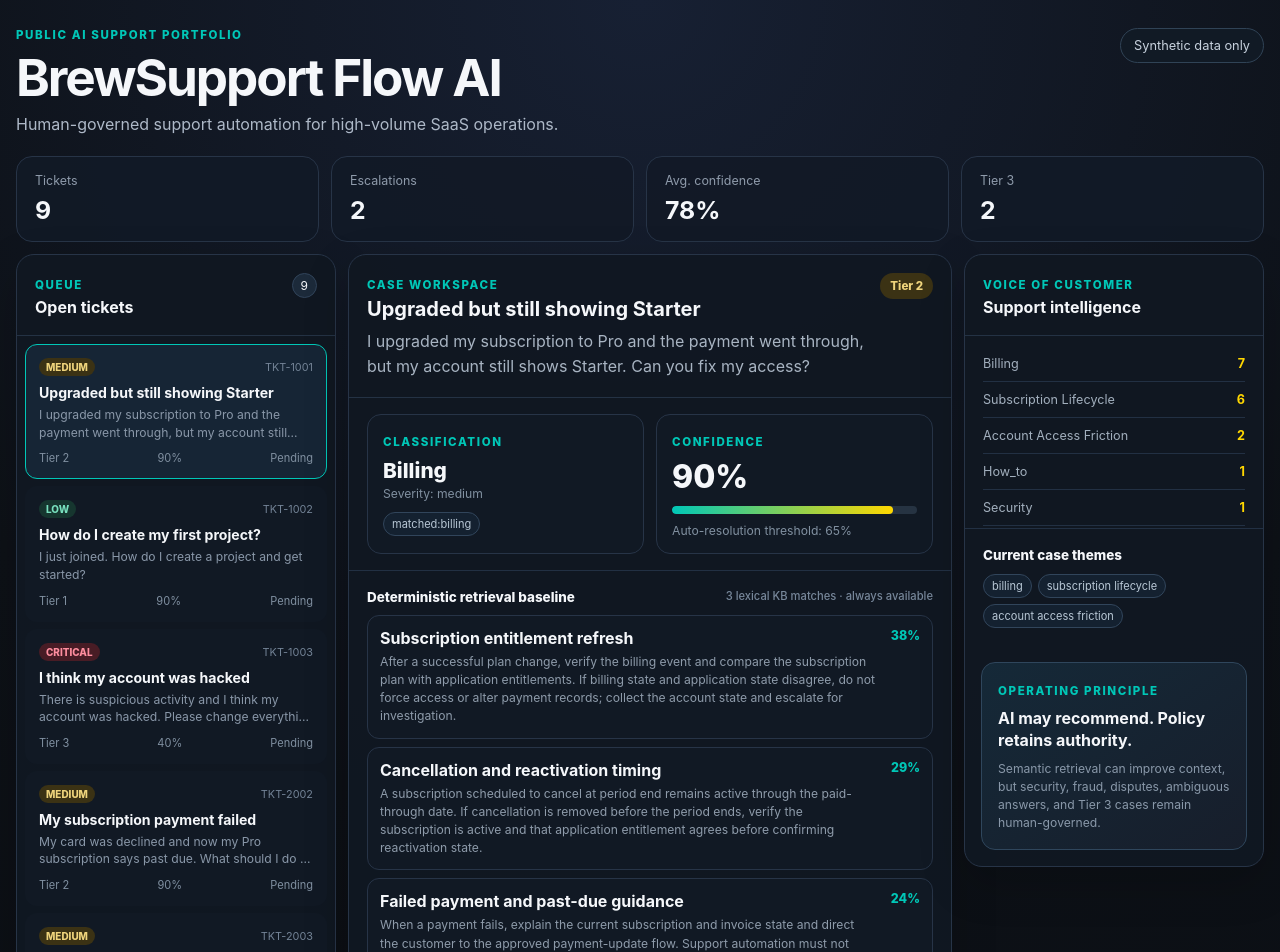
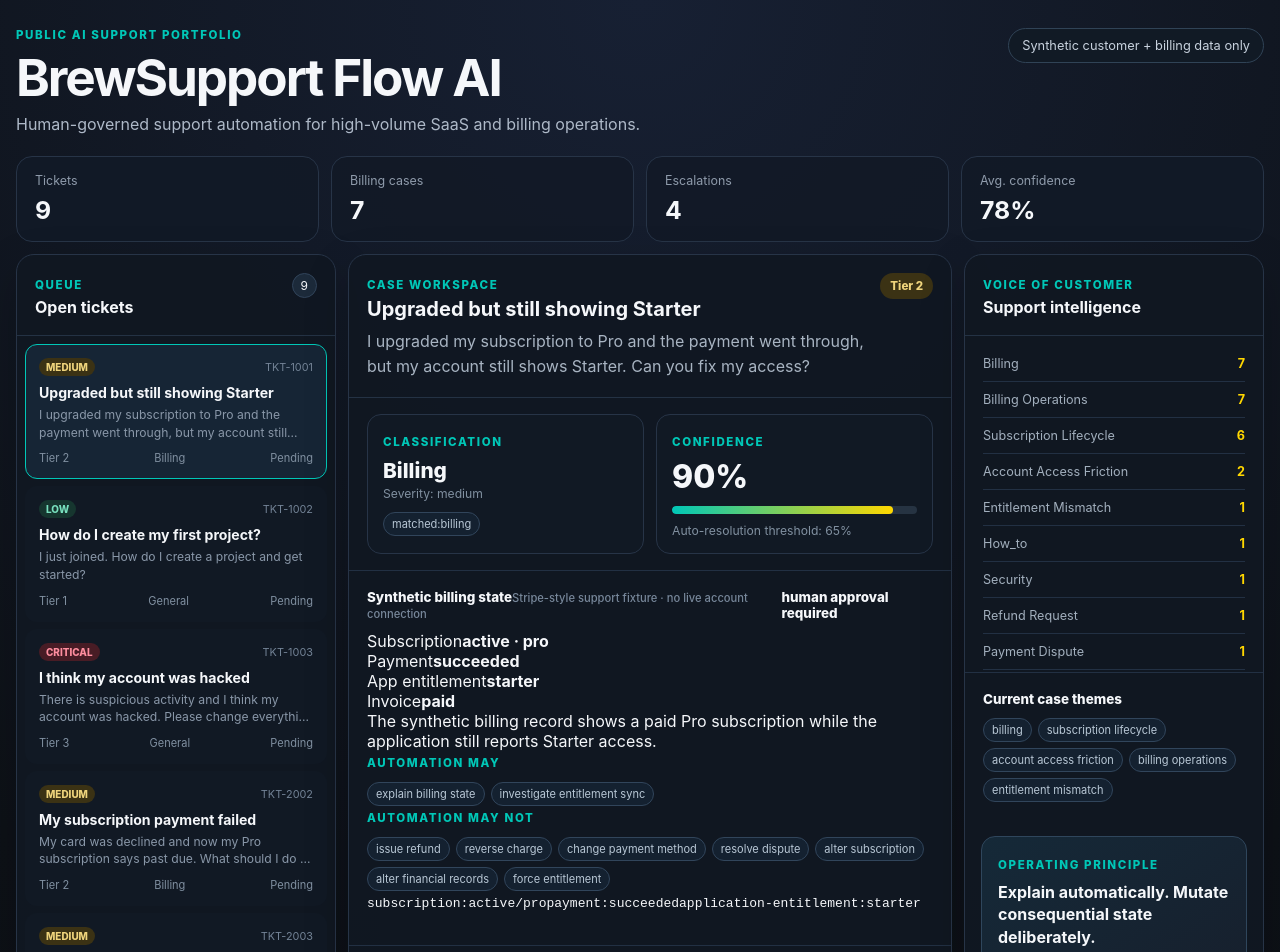
Before and after one commit to Rabrewing/brewsupport-flow-ai, a Next.js app: page / in a window 1280 px wide. Shown: the top 952 px of the page. Built offline with nearby package versions, Linux system fonts and the light colour scheme.

Commit message:
feat(bsf-4): visualize synthetic billing state and authority

```diff
--- a/app/page.tsx
+++ b/app/page.tsx
@@ -1,8 +1,10 @@
 "use client";
 
 import { useMemo, useState } from "react";
+import type { BillingSupportAssessment } from "../src/billing/types";
+import { runLocalSupportFlowWithBilling } from "../src/billing/runBillingSupportFlow";
+import { findSyntheticBillingScenario } from "../src/billing/syntheticBillingData";
 import { demoTickets, knowledgeBase } from "../src/demoData";
-import { runSupportFlow } from "../src/supportFlow";
 
 type GovernedDraftApiResponse = {
   ticketId: string;
@@ -30,6 +32,7 @@ type GovernedDraftApiResponse = {
     semanticScore: number | null;
     strategy: "lexical" | "semantic" | "hybrid";
   }>;
+  billing: BillingSupportAssessment | null;
 };
 
 type AiDraftState = {
@@ -44,17 +47,24 @@ export default function HomePage() {
   const [aiDrafts, setAiDrafts] = useState<Record<string, AiDraftState>>({});
 
   const selected = demoTickets.find((ticket) => ticket.id === selectedId) ?? demoTickets[0];
-  const decision = useMemo(() => (selected ? runSupportFlow(selected, knowledgeBase) : null), [selected]);
-  const decisions = demoTickets.map((ticket) => ({ ticket, decision: runSupportFlow(ticket, knowledgeBase) }));
+  const decision = useMemo(
+    () => (selected ? runLocalSupportFlowWithBilling(selected, knowledgeBase) : null),
+    [selected],
+  );
+  const billingScenario = selected ? findSyntheticBillingScenario(selected.billingScenarioId) : undefined;
+  const decisions = demoTickets.map((ticket) => ({
+    ticket,
+    decision: runLocalSupportFlowWithBilling(ticket, knowledgeBase),
+  }));
 
   const metrics = {
     total: decisions.length,
-    escalations: decisions.filter(({ decision }) => decision.escalate).length,
+    billingCases: decisions.filter(({ decision: itemDecision }) => Boolean(itemDecision.billing)).length,
+    escalations: decisions.filter(({ decision: itemDecision }) => itemDecision.escalate).length,
     avgConfidence:
       decisions.length === 0
         ? 0
         : decisions.reduce((sum, item) => sum + item.decision.confidence, 0) / decisions.length,
-    tier3: decisions.filter(({ decision }) => decision.classification.tier === 3).length,
   };
 
   const vocCounts = new Map<string, number>();
@@ -108,16 +118,16 @@ export default function HomePage() {
         <div>
           <div className="eyebrow">PUBLIC AI SUPPORT PORTFOLIO</div>
           <h1>BrewSupport Flow AI</h1>
-          <p>Human-governed support automation for high-volume SaaS operations.</p>
+          <p>Human-governed support automation for high-volume SaaS and billing operations.</p>
         </div>
-        <div className="safetyBadge">Synthetic data only</div>
+        <div className="safetyBadge">Synthetic customer + billing data only</div>
       </header>
 
       <section className="metrics" aria-label="Support metrics">
         <Metric label="Tickets" value={String(metrics.total)} />
+        <Metric label="Billing cases" value={String(metrics.billingCases)} />
         <Metric label="Escalations" value={String(metrics.escalations)} />
         <Metric label="Avg. confidence" value={`${Math.round(metrics.avgConfidence * 100)}%`} />
-        <Metric label="Tier 3" value={String(metrics.tier3)} />
       </section>
 
       <section className="workspace">
@@ -149,7 +159,7 @@ export default function HomePage() {
                   <p>{ticket.body}</p>
                   <div className="ticketMeta">
                     <span>Tier {itemDecision.classification.tier}</span>
-                    <span>{Math.round(itemDecision.confidence * 100)}%</span>
+                    <span>{itemDecision.billing ? "Billing" : "General"}</span>
                     <span className={`status status-${itemStatus}`}>{itemStatus}</span>
                   </div>
                 </button>
@@ -188,6 +198,52 @@ export default function HomePage() {
             </InfoCard>
           </div>
 
+          {decision.billing && billingScenario && (
+            <div className="sectionBlock billingSection">
+              <div className="sectionTitle billingTitle">
+                <div>
+                  <span>Synthetic billing state</span>
+                  <small>Stripe-style support fixture · no live account connection</small>
+                </div>
+                <span className={`authorityPill authority-${decision.billing.authority}`}>
+                  {decision.billing.authority.replaceAll("-", " ")}
+                </span>
+              </div>
+
+              <div className="billingGrid">
+                <BillingState label="Subscription" value={`${billingScenario.subscription.status} · ${billingScenario.subscription.plan}`} />
+                <BillingState label="Payment" value={billingScenario.payment.status} />
+                <BillingState label="App entitlement" value={billingScenario.applicationEntitlement} />
+                <BillingState label="Invoice" value={billingScenario.invoice?.status ?? "none"} />
+              </div>
+
+              <div className="billingSummary">{decision.billing.summary}</div>
+
+              <div className="billingPolicyGrid">
+                <div className="billingPolicyCard">
+                  <span className="kicker">Automation may</span>
+                  <div className="tagRow">
+                    {decision.billing.recommendedActions.map((action) => (
+                      <span className="tag allowedTag" key={action}>{action.replaceAll("_", " ")}</span>
+                    ))}
+                  </div>
+                </div>
+                <div className="billingPolicyCard">
+                  <span className="kicker">Automation may not</span>
+                  <div className="tagRow">
+                    {decision.billing.prohibitedActions.map((action) => (
+                      <span className="tag blockedTag" key={action}>{action.replaceAll("_", " ")}</span>
+                    ))}
+                  </div>
+                </div>
+              </div>
+
+              <div className="billingEvidence">
+                {decision.billing.evidence.map((item) => <code key={item}>{item}</code>)}
+              </div>
+            </div>
+          )}
+
           <div className="sectionBlock">
             <div className="sectionTitle">
               <span>Deterministic retrieval baseline</span>
@@ -222,7 +278,7 @@ export default function HomePage() {
             <div className="sectionTitle aiDraftTitle">
               <div>
                 <span>Governed AI + hybrid RAG</span>
-                <small>Semantic retrieval · structured output · deterministic policy authority</small>
+                <small>Semantic retrieval · structured output · billing policy stays deterministic</small>
               </div>
               <button className="aiButton" onClick={generateAiDraft} disabled={aiDraftState?.loading}>
                 {aiDraftState?.loading ? "Running…" : aiDraftState?.result ? "Run AI + RAG again" : "Run AI + RAG"}
@@ -231,7 +287,7 @@ export default function HomePage() {
 
             {!aiDraftState?.result && !aiDraftState?.error && (
               <div className="aiEmptyState">
-                Run the provider-backed workflow to combine lexical and semantic KB evidence before drafting. If embeddings or drafting are unavailable, the system degrades safely to deterministic retrieval and response behavior.
+                Run the provider-backed workflow to combine lexical and semantic KB evidence before drafting. Synthetic billing evidence may inform the explanation, but refunds, payment changes, disputes, subscription mutations, and forced entitlements remain outside model authority.
               </div>
             )}
 
@@ -249,6 +305,9 @@ export default function HomePage() {
                       ? `${aiDraftState.result.retrieval.provider} · ${aiDraftState.result.retrieval.model ?? "embedding model"}`
                       : "Deterministic retrieval"}
                   </span>
+                  {aiDraftState.result.billing && (
+                    <span>Billing: {aiDraftState.result.billing.authority.replaceAll("-", " ")}</span>
+                  )}
                 </div>
 
                 <div className="kbList">
@@ -331,14 +390,14 @@ export default function HomePage() {
 
           <div className="principleCard">
             <span className="kicker">OPERATING PRINCIPLE</span>
-            <strong>AI may recommend. Policy retains authority.</strong>
-            <p>Semantic retrieval can improve context, but security, fraud, disputes, ambiguous answers, and Tier 3 cases remain human-governed.</p>
+            <strong>Explain automatically. Mutate consequential state deliberately.</strong>
+            <p>AI and retrieval may improve support answers, but financial actions, disputes, security cases, and unsafe account changes remain human-governed.</p>
           </div>
         </aside>
       </section>
 
       <footer>
-        BrewSupport Flow AI · Built by Randy Brewington · Portfolio demonstration · No real customer or billing data
+        BrewSupport Flow AI · Built by Randy Brewington · Portfolio demonstration · No real customer, Stripe, or payment data
       </footer>
     </main>
   );
@@ -361,3 +420,12 @@ function InfoCard({ title, children }: { title: string; children: React.ReactNod
     </div>
   );
 }
+
+function BillingState({ label, value }: { label: string; value: string }) {
+  return (
+    <div className="billingState">
+      <span>{label}</span>
+      <strong>{value}</strong>
+    </div>
+  );
+}
```
